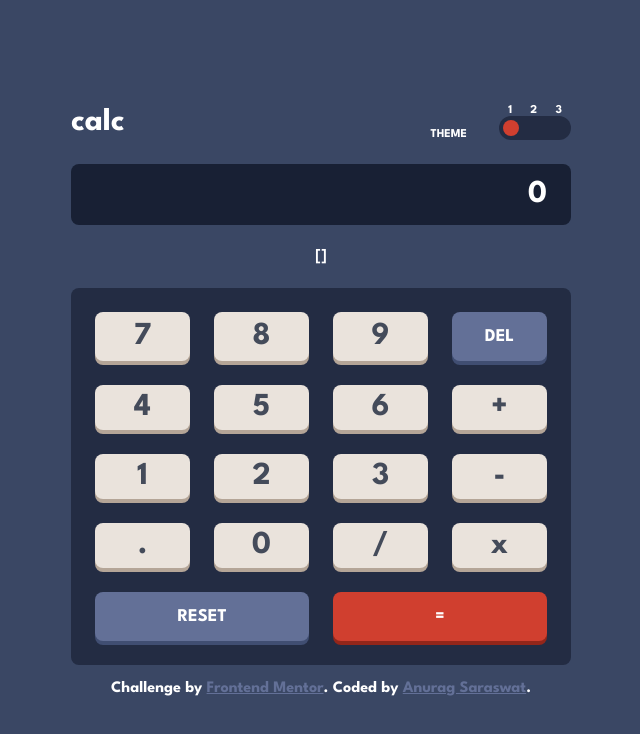
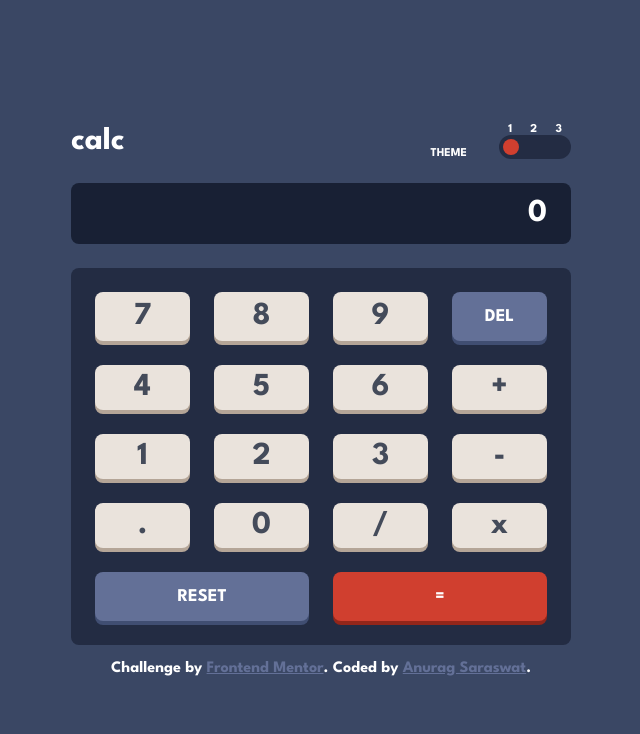
Before and after one commit to Anurag-Saraswat-01/front-end-mentor.github.io, a Vue app in the folder calculator-app-main/calculator/: page / in a window 1280 px wide. Shown: the top 734 px of the page, without its empty margins (319-959 px from the left). Built offline with nearby package versions, Linux system fonts and the light colour scheme.

Commit message:
Bug fixes 2.0

```diff
--- a/calculator-app-main/calculator/src/components/CalcContainer.vue
+++ b/calculator-app-main/calculator/src/components/CalcContainer.vue
@@ -10,7 +10,6 @@
           : valueToString(value)
       "
     />
-    {{ value }}
     <CalcKeypad
       @update-value="updateValue"
       @delete-value="deleteValue"
```
